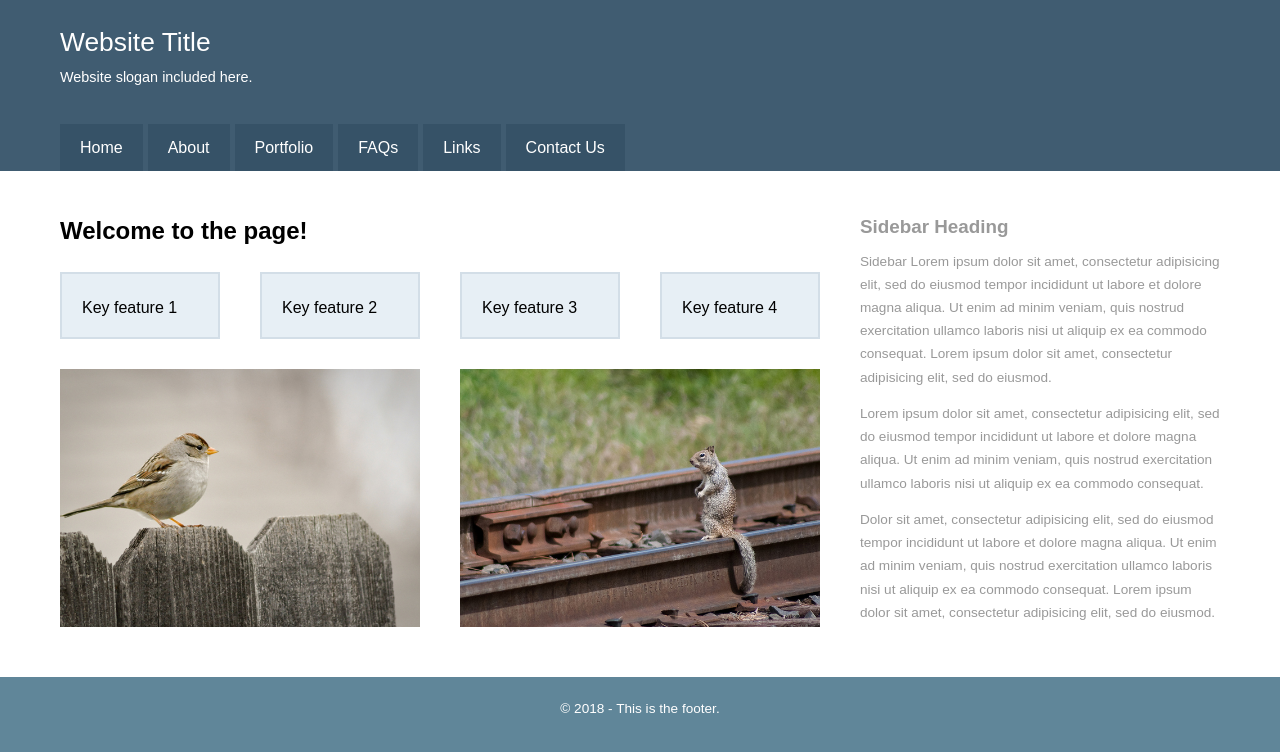
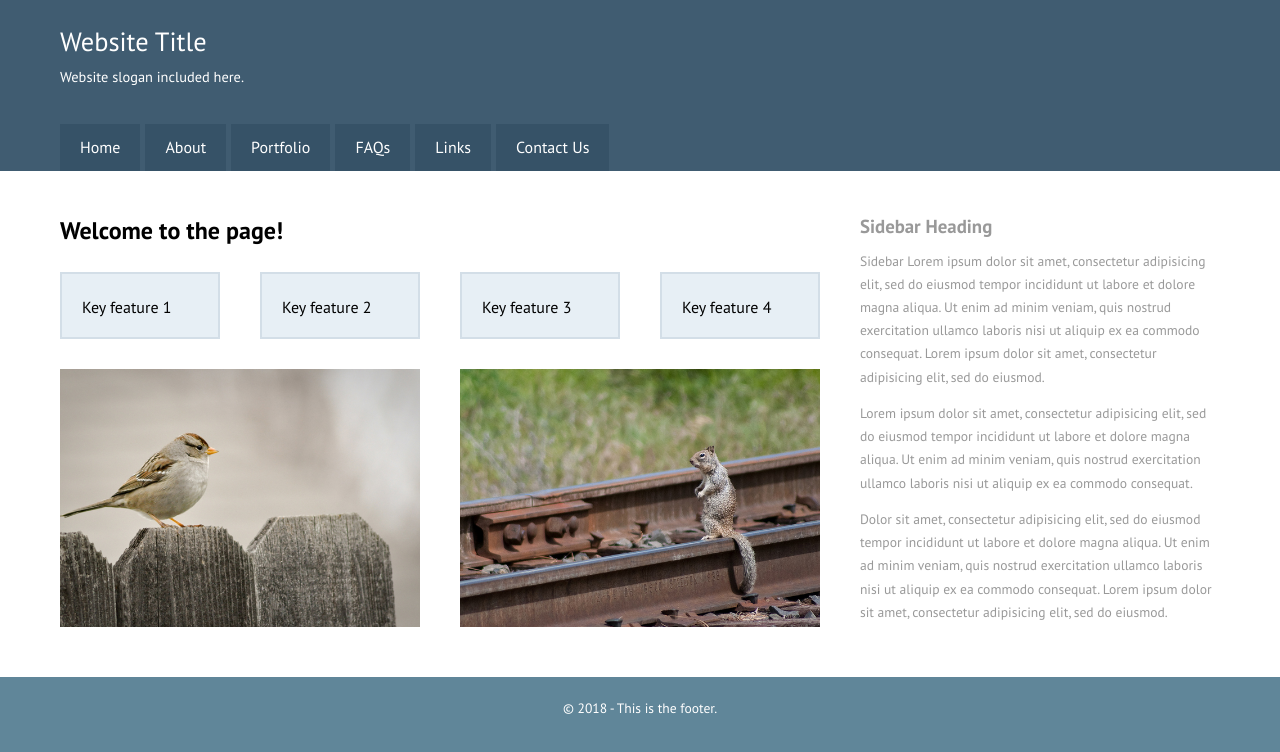
Before and after one commit to YueChuCheng/webpack-2019, a website built with webpack: page assets/index.html in a window 1280 px wide. Built offline with nearby package versions, Linux system fonts and the light colour scheme.

Commit message:
postcss
add font

```diff
--- a/assets/css/style.css
+++ b/assets/css/style.css
@@ -6,3 +6,46 @@
 @import "../css/grid.css";
 @import "../css/header.css";
 @import "../css/nav.css";
+@font-face {
+	font-family: 'PTSans';
+	src: 	url('fonts/PT-Sans.eot');
+   src: 	url('fonts/PT-Sans.eot?#iefix') format('embedded-opentype'),
+      	url('fonts/PT-Sans.woff') format('woff'),
+         url('fonts/PT-Sans.ttf') format('truetype'),
+         url('fonts/PT-Sans.svg#pt_sansregular') format('svg');
+	font-weight: normal;
+	font-style: normal;
+}
+
+@font-face {
+	font-family: 'PTSans';
+	src: 	url('fonts/PT-Sans-Bold.eot');
+   src: 	url('fonts/PPT-Sans-Bold.eot?#iefix') format('embedded-opentype'),
+         url('fonts/PT-Sans-Bold.woff') format('woff'),
+         url('fonts/PT-Sans-Bold.ttf') format('truetype'),
+         url('fonts/PT-Sans-Bold.svg#pt_sansbold') format('svg');
+	font-weight: bold;
+	font-style: normal;
+}
+
+@font-face {
+	font-family: 'PTSans';
+	src: 	url('fonts/PT-Sans-Italic.eot');
+   src: 	url('fonts/PPT-Sans-Italic.eot?#iefix') format('embedded-opentype'),
+         url('fonts/PT-Sans-Italic.woff') format('woff'),
+         url('fonts/PT-Sans-Italic.ttf') format('truetype'),
+         url('fonts/PT-Sans-Italic.svg#pt_sansitalic') format('svg');
+	font-weight: normal;
+	font-style: italic;
+}
+
+@font-face {
+	font-family: 'PTSans';
+	src: 	url('fonts/PT-Sans-BoldItalic.eot');
+   src: 	url('fonts/PPT-Sans-BoldItalic.eot?#iefix') format('embedded-opentype'),
+         url('fonts/PT-Sans-BoldItalic.woff') format('woff'),
+         url('fonts/PT-Sans-BoldItalic.ttf') format('truetype'),
+         url('fonts/PT-Sans-BoldItalic.svg#pt_sansbold_italic') format('svg');
+	font-weight: bold;
+	font-style: italic;
+}
```
Also changed, not shown: dist/css/style.css.
